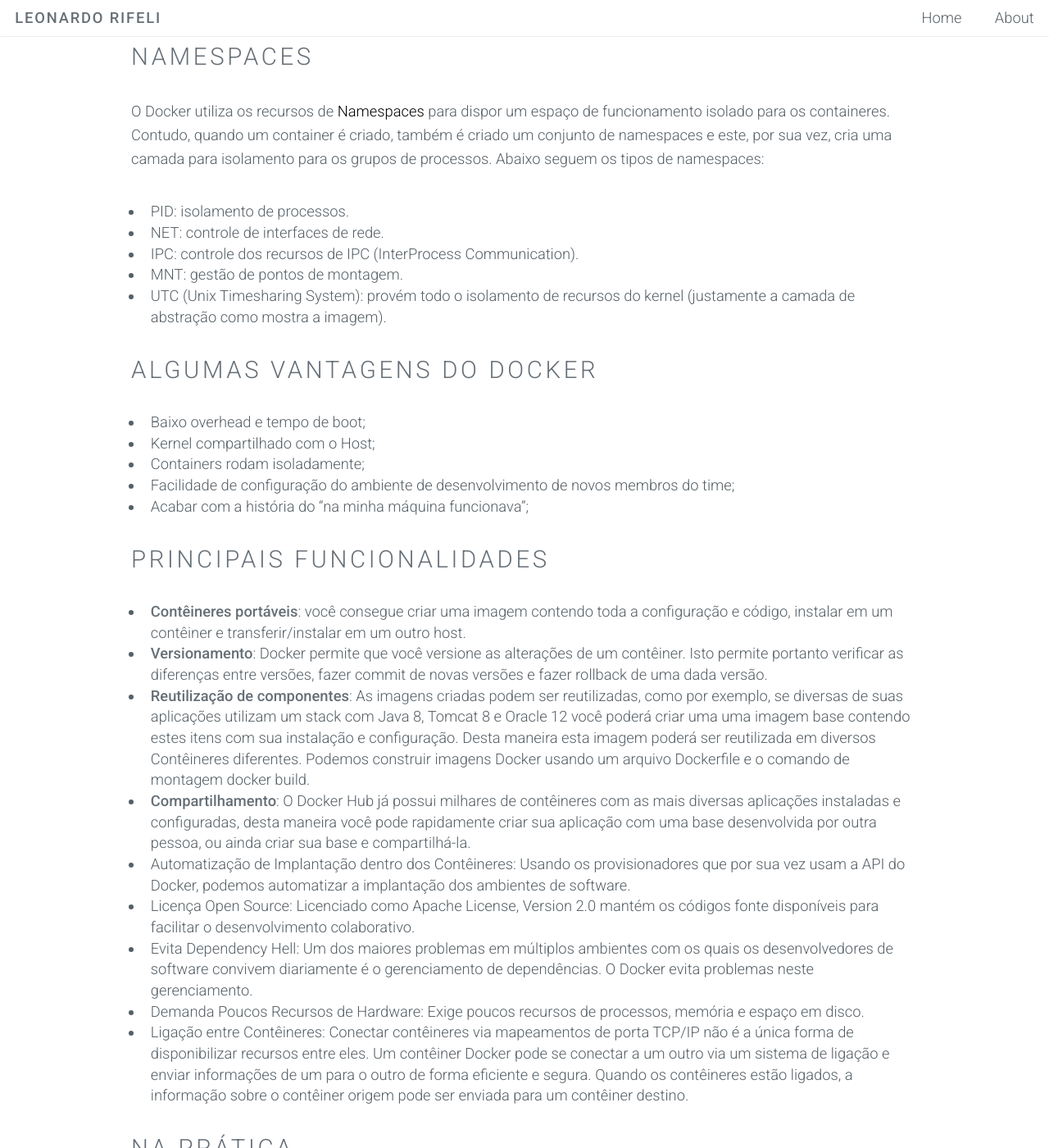
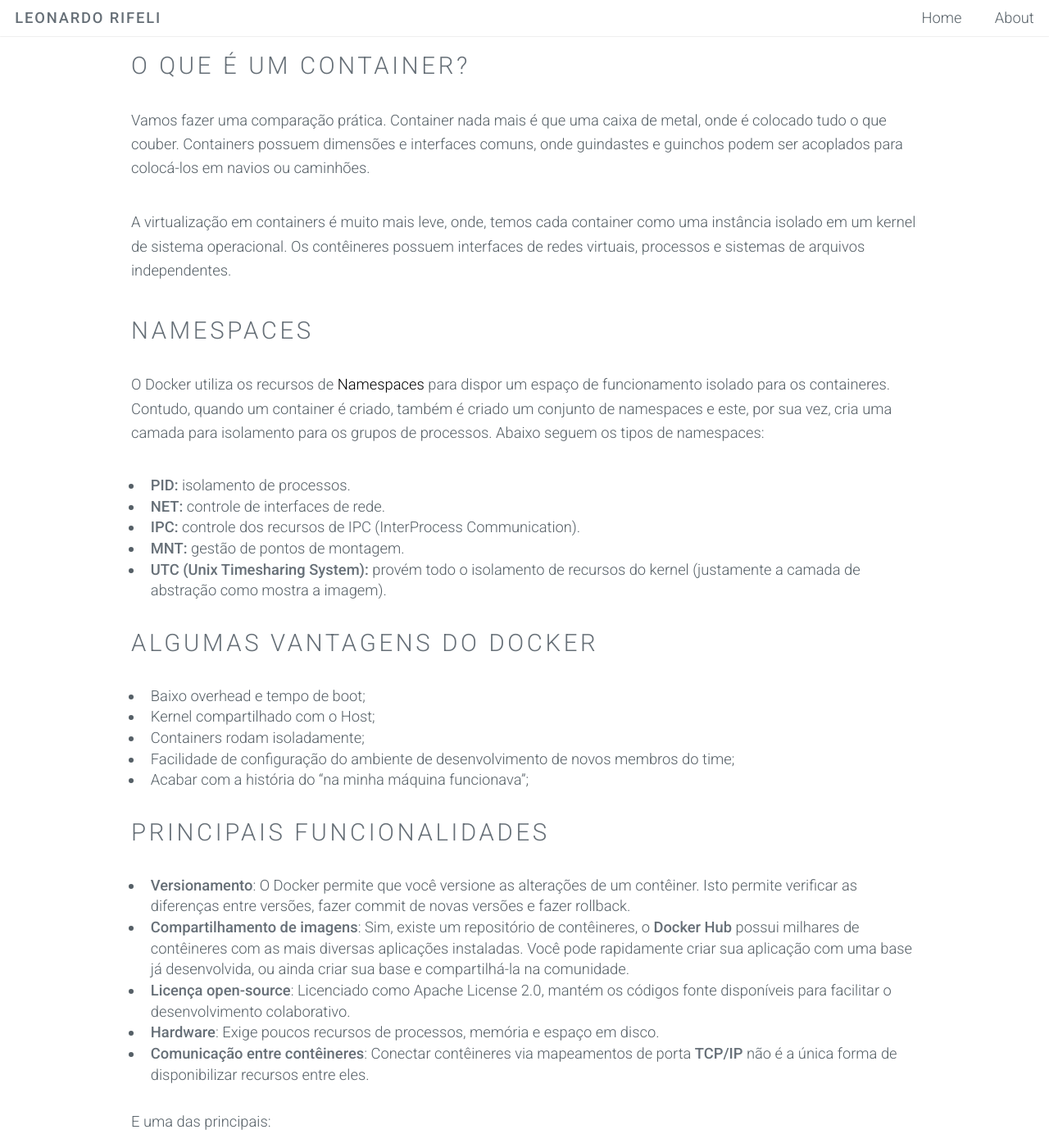
Before and after one commit to leonardorifeli/leonardorifeli-website, a Jekyll site: the page built from _posts/2016-10-31-docker-vamos-falar-sobre-virtualizacao.markdown, in a window 1280 px wide and 1400 px high, scrolled down 3936 px. Shown: the whole window at 82% size. Built offline with Jekyll 4.4.1, drawn with Linux system fonts in a browser that asks for light colours; comment, search, counter and statistics services are not loaded; some of the changed text lies outside the part shown.

Commit message:
Continue article

```diff
--- a/_posts/2016-10-31-docker-vamos-falar-sobre-virtualizacao.markdown
+++ b/_posts/2016-10-31-docker-vamos-falar-sobre-virtualizacao.markdown
@@ -15,11 +15,18 @@
 - Introdução;
 - Um pouco sobre virtualização;
 - O que é Docker;
+- Então, Docker é uma VM?
+- O que é um container?
+- Namespaces
+- Algumas vantagens do Docker;
 - Principais funcionalidades;
-- Dockerfile;
+- Docker file;
 - Docker image;
 - Docker compose;
-- Orquestração de contêineres.
+- Mantra do Docker;
+- Gado vs Animal de Estimação;
+- Referências;
+- Conclusão.
 
 ## Introdução
 
@@ -52,7 +59,7 @@
 
 Ao compararmos o **LXC** com a **virtualização tradicional**, fica mais claro que uma aplicação sendo executada em um LXC demanda muito menos recursos, consumindo menos espaço em disco e com um nível de portabilidade muito mais abrangente.
 
-## E o que é o Docker?
+## O que é o Docker?
 
 {:.center}
 ![docker](/img/posts/2016/10/31/docker.png)
@@ -65,24 +72,26 @@
 
 ## Então, Docker é uma VM?
 
-Não, containers docker possuem uma arquitetura diferete, que permite maior portabilidade e efeciência.
+Não, containers docker possuem uma arquitetura diferente, que permite maior portabilidade e efeciência.
 
 {:.center}
 ![docker](/img/posts/2016/10/31/docker-system.png){:style="width: 100%;"}
 
 ## O que é um container?
 
-Nada mais é que uma caixa de metal, onde é colocado tudo o que couber. Containers possuem dimensões e interfaces comuns, onde guindastes e guinchos podem ser acoplados para colocá-los em navios ou caminhões.
+Vamos fazer uma comparação prática. Container nada mais é que uma caixa de metal, onde é colocado tudo o que couber. Containers possuem dimensões e interfaces comuns, onde guindastes e guinchos podem ser acoplados para colocá-los em navios ou caminhões.
+
+A virtualização em containers é muito mais leve, onde, temos cada container como uma instância isolado em um kernel de sistema operacional. Os contêineres possuem interfaces de redes virtuais, processos e sistemas de arquivos independentes.
 
 ## Namespaces
 
 O Docker utiliza os recursos de [Namespaces](https://en.wikipedia.org/wiki/Namespace) para dispor um espaço de funcionamento isolado para os containeres. Contudo, quando um container é criado, também é criado um conjunto de namespaces e este, por sua vez, cria uma camada para isolamento para os grupos de processos. Abaixo seguem os tipos de namespaces:
 
-- PID: isolamento de processos.
-- NET: controle de interfaces de rede.
-- IPC: controle dos recursos de IPC (InterProcess Communication).
-- MNT: gestão de pontos de montagem.
-- UTC (Unix Timesharing System): provém todo o isolamento de recursos do kernel (justamente a camada de abstração como mostra a imagem).
+- **PID:** isolamento de processos.
+- **NET:** controle de interfaces de rede.
+- **IPC:** controle dos recursos de IPC (InterProcess Communication).
+- **MNT:** gestão de pontos de montagem.
+- **UTC (Unix Timesharing System):** provém todo o isolamento de recursos do kernel (justamente a camada de abstração como mostra a imagem).
 
 ## Algumas Vantagens do Docker
 
@@ -94,17 +103,18 @@
 
 ## Principais Funcionalidades
 
-- **Contêineres portáveis**: você consegue criar uma imagem contendo toda a configuração e código, instalar em um contêiner e transferir/instalar em um outro host.
-- **Versionamento**: Docker permite que você versione as alterações de um contêiner. Isto permite portanto verificar as diferenças entre versões, fazer commit de novas versões e fazer rollback de uma dada versão.
-- **Reutilização de componentes**: As imagens criadas podem ser reutilizadas, como por exemplo, se diversas de suas aplicações utilizam um stack com Java 8, Tomcat 8 e Oracle 12 você poderá criar uma uma imagem base contendo estes itens com sua instalação e configuração. Desta maneira esta imagem poderá ser reutilizada em diversos Contêineres diferentes. Podemos construir imagens Docker usando um arquivo Dockerfile e o comando de montagem docker build.
-- **Compartilhamento**: O Docker Hub já possui milhares de contêineres com as mais diversas aplicações instaladas e configuradas, desta maneira você pode rapidamente criar sua aplicação com uma base desenvolvida por outra pessoa, ou ainda criar sua base e compartilhá-la.
-- Automatização de Implantação dentro dos Contêineres: Usando os provisionadores que por sua vez usam a API do Docker, podemos automatizar a implantação dos ambientes de software.
-- Licença Open Source: Licenciado como Apache License, Version 2.0 mantém os códigos fonte disponíveis para facilitar o desenvolvimento colaborativo.
-- Evita Dependency Hell: Um dos maiores problemas em múltiplos ambientes com os quais os desenvolvedores de software convivem diariamente é o gerenciamento de dependências. O Docker evita problemas neste gerenciamento.
-- Demanda Poucos Recursos de Hardware: Exige poucos recursos de processos, memória e espaço em disco.
-- Ligação entre Contêineres: Conectar contêineres via mapeamentos de porta TCP/IP não é a única forma de disponibilizar recursos entre eles. Um contêiner Docker pode se conectar a um outro via um sistema de ligação e enviar informações de um para o outro de forma eficiente e segura. Quando os contêineres estão ligados, a informação sobre o contêiner origem pode ser enviada para um contêiner destino.
+- **Versionamento**: O Docker permite que você versione as alterações de um contêiner. Isto permite verificar as diferenças entre versões, fazer commit de novas versões e fazer rollback.
+- **Compartilhamento de imagens**: Sim, existe um repositório de contêineres, o **Docker Hub** possui milhares de contêineres com as mais diversas aplicações instaladas. Você pode rapidamente criar sua aplicação com uma base já desenvolvida, ou ainda criar sua base e compartilhá-la na comunidade.
+- **Licença open-source**: Licenciado como Apache License 2.0, mantém os códigos fonte disponíveis para facilitar o desenvolvimento colaborativo.
+- **Hardware**: Exige poucos recursos de processos, memória e espaço em disco.
+- **Comunicação entre contêineres**: Conectar contêineres via mapeamentos de porta **TCP/IP** não é a única forma de disponibilizar recursos entre eles.
 
-## Na prática
+E uma das principais:
+
+{:.center}
+![docker](/img/posts/2016/10/31/dependency-hell.png){:style="width: 30%;"}
+
+- **Evita Dependency Hell**: Um dos maiores problemas que os desenvolvedores de software convivem, é o gerenciamento de dependências. O Docker evita problemas neste gerenciamento.
 
 ## Docker File
 
@@ -112,30 +122,21 @@
 
 ## Docker Compose
 
-### História
+## Mantra
 
-Em 2013, a empresa Orchard iniciou um projeto chamado Fig.
-Em 2014, foram adquiridos pela empresa Docker Inc.
-Eis que nasce o Docker Compose
+- Containeres só são executados enquanto o comando específicado ainda está ativo;
+- Arquivos vivem e morrem no contexto dos containeres;
 
-Escalar aplicação
-docker-compose scale app=5
+## Gado vs Animal de Estimação
 
-Kubernetes
-Ambientes clusterisados
+Pense bem nessa diferença. A sua infraestrutura deve ser composta de componentes que você possa tratar como gado: **auto-suficientes**, **facilmente substituíveis** e **gerenciáveis**.
 
-### Solução
-
-## Ensinamentos filosóficos
-
-mount points
-
-Gado vs Animais de Estimação
-
-A sua aplicação não vive sozinha, ela depende de outras aplicações.
+Isso mesmo, não se apegue aos seus containeres, eles podem subir, serem replicados, destruídos e gerenciados com uma flexibilidade muito maior.
 
 ## Referências
 
 - [Ebook - Docker for the virtualization admin](https://goto.docker.com/rs/929-FJL-178/images/Docker-for-Virtualization-Admin-eBook.pdf)
+- [Como Instalar e Utilizar o Docker: Primeiros passos](https://www.digitalocean.com/community/tutorials/como-instalar-e-utilizar-o-docker-primeiros-passos-pt)
+- [Docs about Docker](https://docs.docker.com/)
 
 ## Conclusão
```
